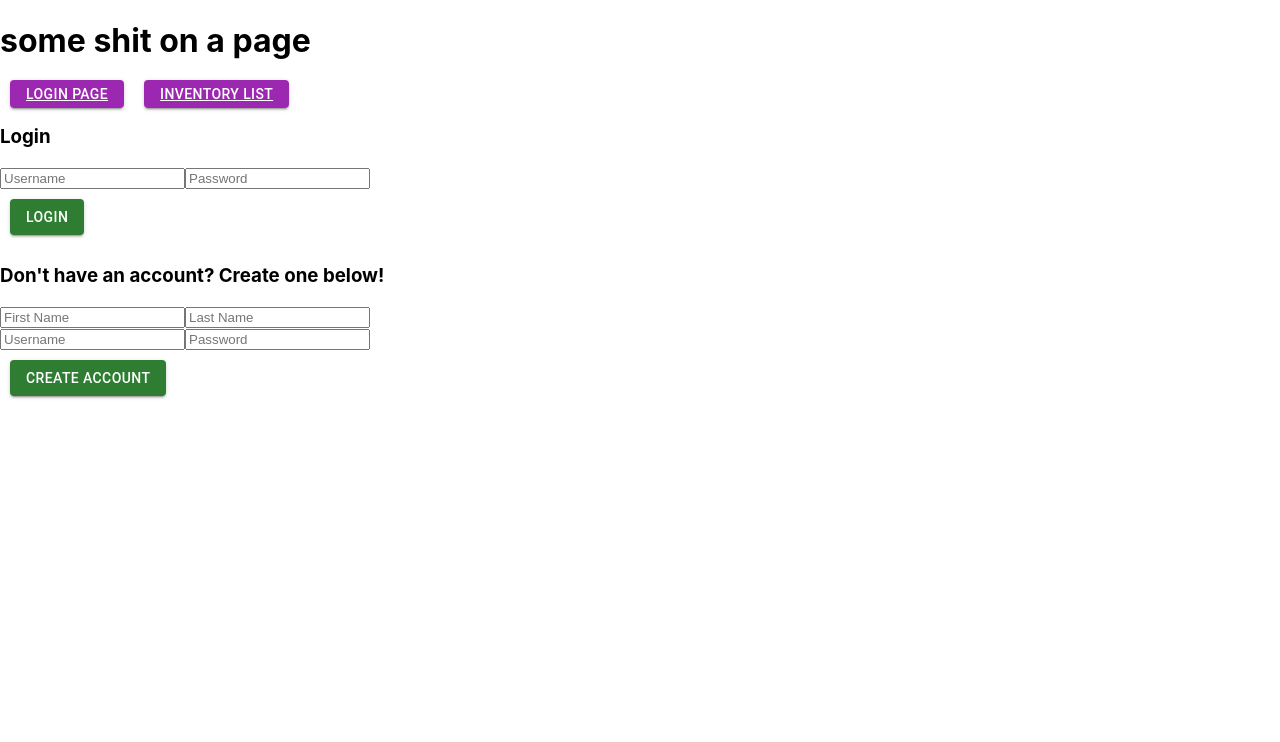
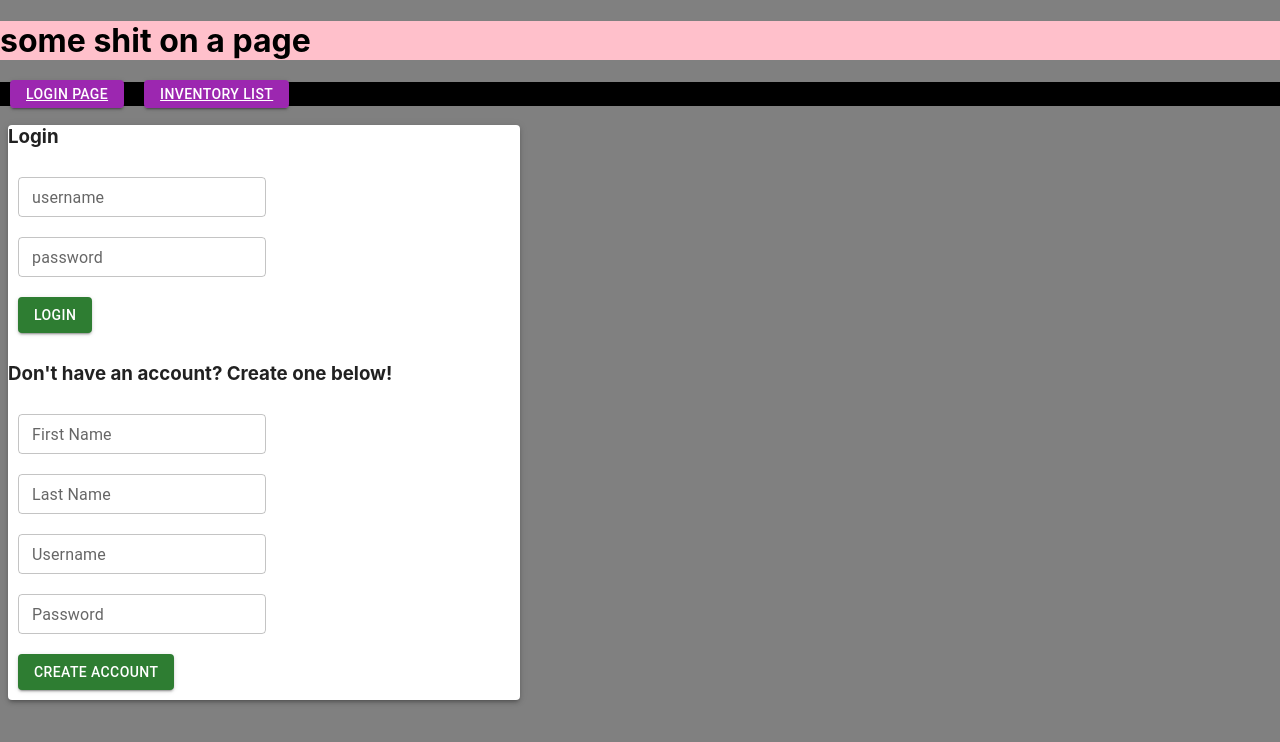
Before and after one commit to cmsmith1217/zPrefApp, a React (Create React App) app in the folder client/: page / in a window 1280 px wide. Shown: the top 742 px of the page. Built offline with nearby package versions, Linux system fonts and the light colour scheme; no server answers.

Commit message:
edit items a bit smoother now. some styling

```diff
--- a/client/src/App.css
+++ b/client/src/App.css
@@ -11,6 +11,10 @@
   .App-logo {
     animation: App-logo-spin infinite 20s linear;
   }
+}
+
+h1{
+  background-color: pink;
 }
 
 .App-header {
--- a/client/src/Inventory.js
+++ b/client/src/Inventory.js
@@ -1,6 +1,8 @@
 import { React , useState, useEffect } from 'react';
 import { Link } from 'react-router-dom';
 import { Button, IconButton } from '@mui/material';
+import Card from '@mui/material/Card';
+
 
 const Inventory = () => {
 
@@ -18,14 +20,21 @@ const Inventory = () => {
                 <h2>Inventory Page</h2>
                 <ul>
                     {inventoryList.map((item) => (
-                        <li id={item.id}>
-                            <p>Item Name: {item.item_name}</p>
-                            <p>Quantity: {item.quantity}</p>
-                            <p>{item.description.length > 100 ? `${item.description.substring(0, 100)}...` : item.description}</p>
-                            <Button as={Link} to={`/inventory/${item.id}`} variant='contained' color='secondary' style={{gap: '10px', margin: '10px'}} size='medium'>Item Details</Button>
-                        </li>
-                    )
-                    )}
+
+                            <Card sx={{
+                                minWidth: 400,
+                                maxWidth: 760,
+                                m: 2,
+                                padding: 1
+                                }} id={item.id}>
+
+                                <p>Item Name: {item.item_name}</p>
+                                <p>Quantity: {item.quantity}</p>
+                                <p>{item.description.length > 100 ? `${item.description.substring(0, 100)}...` : item.description}</p>
+                                <Button as={Link} to={`/inventory/${item.id}`} variant='contained' color='secondary' style={{gap: '10px', margin: '10px'}} size='medium'>Item Details</Button>
+                            </Card>
+
+                    ))}
                 </ul>
             </>
         )
--- /dev/null
+++ b/client/src/Login.css
@@ -0,0 +1,3 @@
+.inputText {
+
+}
--- a/client/src/Login.js
+++ b/client/src/Login.js
@@ -1,7 +1,12 @@
+import './Login.css';
+
 import React, { useEffect, useState } from 'react';
 import { Navigate, useNavigate } from 'react-router-dom';
 import { Button, IconButton } from '@mui/material';
 import { useCookies } from 'react-cookie';
+import TextField from '@mui/material/TextField';
+import Box from '@mui/material/Box';
+import Paper from '@mui/material/Paper';
 
 const Login = () => {
     const [firstName, setFirstName] = useState('');
@@ -66,12 +71,24 @@ const Login = () => {
     }
 
     return (
-        <>
+        <Box
+            sx={{
+                m: 1,
+                width: 512,
+                height:512
+            }}
+        >
+            <Paper elevation={3}
+                sx={{
+                    backgroundColor: 'white'
+                }}
+
+            >
                 <div id='loginContainer'>
                     <h3>Login</h3>
                     <form id='loginCreds'>
-                    <input type='text' value={usernameLogin} onChange={(e) => setUsernameLogin(e.target.value)} placeholder='Username'></input>
-                    <input type='text' value={passwordLogin} onChange={(e) => setPasswordLogin(e.target.value)} placeholder='Password'></input>
+                        <TextField className='inputText' label='username' variant="outlined" type='text' value={usernameLogin} onChange={(e) => setUsernameLogin(e.target.value)} placeholder='Username' size='small' style={{gap: '10px', margin: '10px'}}/>
+                        <TextField className='inputText' label='password' variant="outlined" type='text' value={passwordLogin} onChange={(e) => setPasswordLogin(e.target.value)} placeholder='Password' size='small' style={{gap: '10px', margin: '10px'}}/>
                     </form>
                     <Button type='submit' onClick={() => LogIntoAccount()} variant='contained' color='success' style={{gap: '10px', margin: '10px'}}>Login</Button>
                 </div>
@@ -79,16 +96,17 @@ const Login = () => {
                 <div id='createAccountContainer'>
                     <h3>Don't have an account? Create one below!</h3>
                     <div id='createAccountInputName'>
-                    <input type='text' value={firstName} onChange={(e) => setFirstName(e.target.value)} placeholder='First Name'></input>
-                    <input type='text' value={lastName} onChange={(e) => setLastName(e.target.value)} placeholder='Last Name'></input>
+                        <TextField className='inputText' label='First Name' variant="outlined" type='text' value={firstName} onChange={(e) => setFirstName(e.target.value)} placeholder='First Name' size='small' style={{gap: '10px', margin: '10px'}}/>
+                        <TextField className='inputText' label='Last Name' variant="outlined" type='text' value={lastName} onChange={(e) => setLastName(e.target.value)} placeholder='Last Name' size='small' style={{gap: '10px', margin: '10px'}}/>
                     </div>
                     <div id='createAccountUserCreds'>
-                    <input type='text' value={username} onChange={(e) => setUsername(e.target.value)} placeholder='Username'></input>
-                    <input type='text' value={password} onChange={(e) => setPassword(e.target.value)} placeholder='Password'></input>
+                        <TextField className='inputText' label='Username' variant="outlined" type='text' value={username} onChange={(e) => setUsername(e.target.value)} placeholder='Username' size='small' style={{gap: '10px', margin: '10px'}}/>
+                        <TextField className='inputText' label='Password' variant="outlined" type='text' value={password} onChange={(e) => setPassword(e.target.value)} placeholder='Password' size='small' style={{gap: '10px', margin: '10px'}}/>
                     </div>
                     <Button onClick={() => CreateAccount()} variant='contained' color='success' style={{gap: '10px', margin: '10px'}}>Create Account</Button>
                 </div>
-        </>
+            </Paper>
+        </Box>
     )
 }
 
--- a/client/src/MyInventory.js
+++ b/client/src/MyInventory.js
@@ -3,6 +3,10 @@ import { Link } from 'react-router-dom';
 import { Button, IconButton } from '@mui/material';
 import DeleteIcon from '@mui/icons-material/Delete';
 import { useCookies, CookiesProvider } from 'react-cookie';
+import TextField from '@mui/material/TextField';
+import Card from '@mui/material/Card';
+
+
 
 const MyInventory = () => {
 
@@ -105,16 +109,27 @@ const patchItem = async (idToPatch) => {
         console.log('editMode:', itemArg.editMode)
         if(itemArg.editMode == false) {
             console.log('editMode false')
-            whichButton = <Button value={myInventoryArrayToRender[index].editMode} onClick={() => {myInventoryArrayToRender[index].editMode = true; console.log('bruh wtf', itemArg); setTriggerReRender(Math.random());}} variant='contained' color='secondary' style={{gap: '10px', margin: '10px'}} size='small'>Edit Item</Button>;
+            whichButton = <Button value={myInventoryArrayToRender[index].editMode} onClick={() => {
+                myInventoryArrayToRender[index].editMode = true;
+                setEditItemDescription(itemArg.description)
+                setEditItemName(itemArg.item_name)
+                setEditItemQuantity(itemArg.quantity)
+                console.log('bruh wtf', itemArg);
+            }} variant='contained' color='secondary' style={{gap: '10px', margin: '10px'}} size='small'>Edit Item</Button>;
             return(
-                <li id={itemArg.id}>
+                <Card sx={{
+                    minWidth: 400,
+                    maxWidth: 760,
+                    m: 2,
+                    padding: 1
+                    }}  id={itemArg.id}>
                     <p>Item Name: {itemArg.item_name}</p>
                     <p>Quantity: {itemArg.quantity}</p>
                     <p>{itemArg.description.length > 100 ? `Description: ${itemArg.description.substring(0, 100)}...` : `Description: ${itemArg.description}`}</p>
                     <Button as={Link} to={`/inventory/${itemArg.id}`} variant='contained' color='secondary' style={{gap: '10px', margin: '10px'}} size='medium'>Item Details</Button>
                     {whichButton}
                     <IconButton value={itemArg.id} onClick={(e) => deleteItem(e.currentTarget.value)} aria-label='delete' size='small'><DeleteIcon fontSize='inherit'/></IconButton>
-                </li>
+                </Card>
             )
         } else if(itemArg.editMode == true){
             console.log('editMode true')
@@ -126,14 +141,19 @@ const patchItem = async (idToPatch) => {
                 //setTriggerReRender(Math.random())
             }} variant='contained' color='secondary' style={{gap: '10px', margin: '10px'}} size='small'>Save Item</Button>;
             return(
-                <li id={itemArg.id}>
-                    <p><input type='text' label='Item Name' placeholder={itemArg.item_name} value={editItemName} onChange={(e) => setEditItemName(e.target.value)}/></p>
-                    <p><input type='text' label='Item Name' placeholder={itemArg.quantity} value={editItemQuantity} onChange={(e) => setEditItemQuantity(e.target.value)}/></p>
-                    <p><input type='text' label='Item Name' placeholder={itemArg.description} value={editItemDescription} onChange={(e) => setEditItemDescription(e.target.value)}/></p>
+                <Card sx={{
+                    minWidth: 400,
+                    maxWidth: 760,
+                    m: 2,
+                    padding: 1
+                    }} id={itemArg.id}>
+                    <p><TextField className='inputText' variant="outlined" label='Item Name' type='text' size='small' placeholder={itemArg.item_name} value={editItemName} onChange={(e) => setEditItemName(e.target.value)}/></p>
+                    <p><TextField className='inputText' variant="outlined" label='Quantity' type='text' size='small' placeholder={itemArg.quantity} value={editItemQuantity} onChange={(e) => setEditItemQuantity(e.target.value)}/></p>
+                    <p><TextField className='inputText' variant="outlined" label='Description' type='text' multiline rows={2} size='small'  style={{width: '90%'}} placeholder={itemArg.description} value={editItemDescription} onChange={(e) => setEditItemDescription(e.target.value)}/></p>
                     <Button as={Link} to={`/inventory/${itemArg.id}`} variant='contained' color='secondary' style={{gap: '10px', margin: '10px'}} size='medium'>Item Details</Button>
                     {whichButton}
                     <IconButton value={itemArg.id} onClick={(e) => deleteItem(e.currentTarget.value)} aria-label='delete' size='small'><DeleteIcon fontSize='inherit'/></IconButton>
-                </li>
+                </Card>
             )
         }
     }
@@ -159,14 +179,27 @@ const patchItem = async (idToPatch) => {
                 </div>
                 <div id='addItemWrapper'>
                     <h3>Add Item to Inventory</h3>
-                    <div id='itemNameNQuantityWrapper'>
-                        <input type='text' value={addItemName} onChange={(e) => setAddItemName(e.target.value)} placeholder='Item Name'></input>
-                        <input type='text' value={addItemQuantity} onChange={(e) => setAddItemQuantity(e.target.value)} placeholder='Quantity'></input>
-                    </div>
-                    <div id='itemDescriptionWrapper'>
-                        <input type='text' value={addItemDescription} onChange={(e) => setAddItemDescription(e.target.value)} placeholder='Description'></input>
-                    </div>
-                    <Button onClick={() => submitItem()} variant='contained' color='secondary' style={{gap: '10px', margin: '10px'}} size='small'>Submit Item</Button>
+                    <Card sx={{
+                    minWidth: 400,
+                    maxWidth: 760,
+                    m: 2,
+                    padding: 1
+                    }} id='inputNSubmitWrapper'>
+                        <div id='itemNameNQuantityWrapper'>
+                            <TextField className='inputText' label='Item Name' variant="outlined" size='small' type='text' value={addItemName} onChange={(e) => setAddItemName(e.target.value)} placeholder='Item Name'/>
+                            <TextField className='inputText' label='Quantity' variant="outlined" size='small' type='text' value={addItemQuantity} onChange={(e) => setAddItemQuantity(e.target.value)} placeholder='Quantity'/>
+                        </div>
+                        <div id='itemDescriptionWrapper'>
+                            <TextField className='inputText' label='Description' variant="outlined" multiline rows={2} size='small' style={{width: '90%'}} type='text' value={addItemDescription} onChange={(e) => setAddItemDescription(e.target.value)} placeholder='Description'/>
+                        </div>
+                        <Button onClick={() => {
+                            submitItem();
+                            setAddItemName('');
+                            setAddItemDescription('');
+                            setAddItemQuantity('');
+                        }}
+                             variant='contained' color='secondary' style={{gap: '10px', margin: '10px'}} size='small'>Submit Item</Button>
+                    </Card>
                 </div>
             </>
         )
--- a/client/src/Navbar.css
+++ b/client/src/Navbar.css
@@ -0,0 +1,3 @@
+#navbar {
+    background-color: black;
+}
--- a/client/src/Navbar.js
+++ b/client/src/Navbar.js
@@ -1,3 +1,5 @@
+import './Navbar.css';
+
 import React, { useContext } from 'react';
 import { Link } from 'react-router-dom';
 import { Button, IconButton } from '@mui/material';
--- a/client/src/index.css
+++ b/client/src/index.css
@@ -5,6 +5,7 @@ body {
     sans-serif;
   -webkit-font-smoothing: antialiased;
   -moz-osx-font-smoothing: grayscale;
+  background-color: gray;
 }
 
 code {
```
Lines whose indentation alone changed are shown as unchanged.
